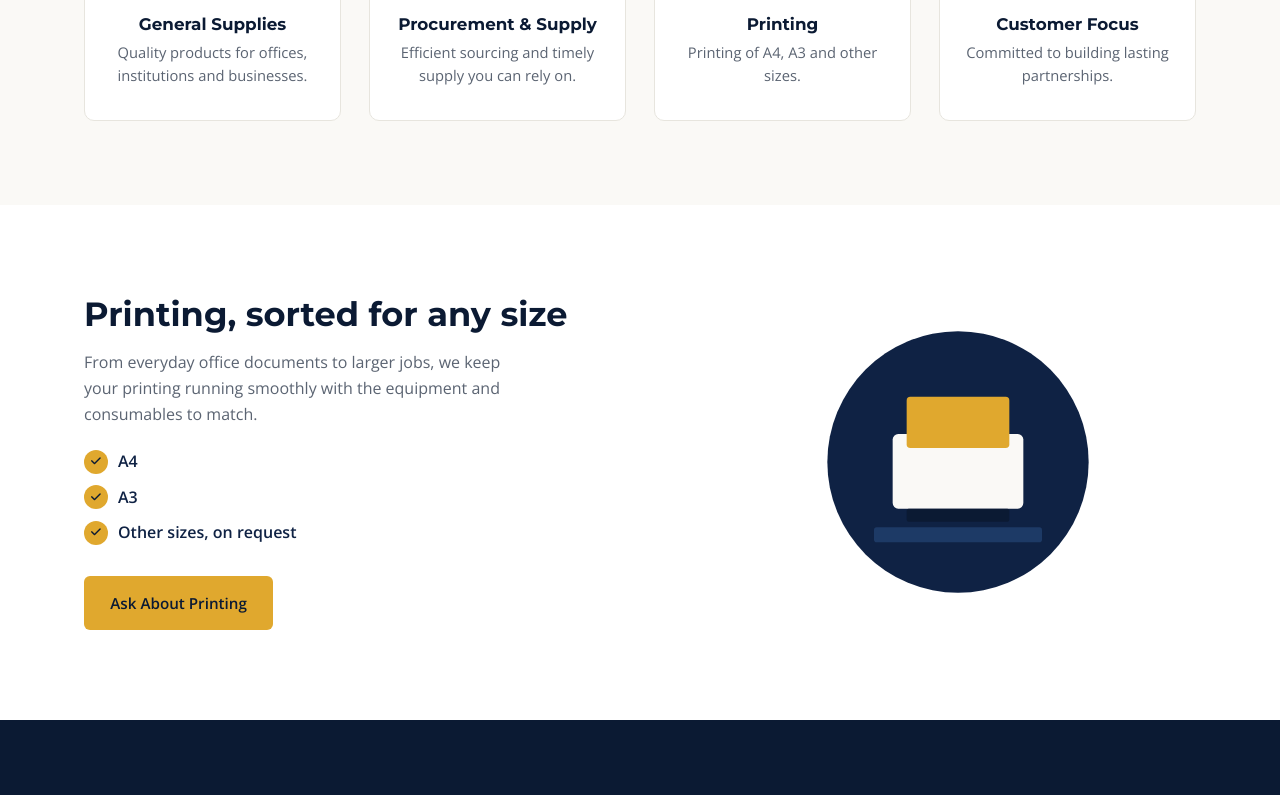
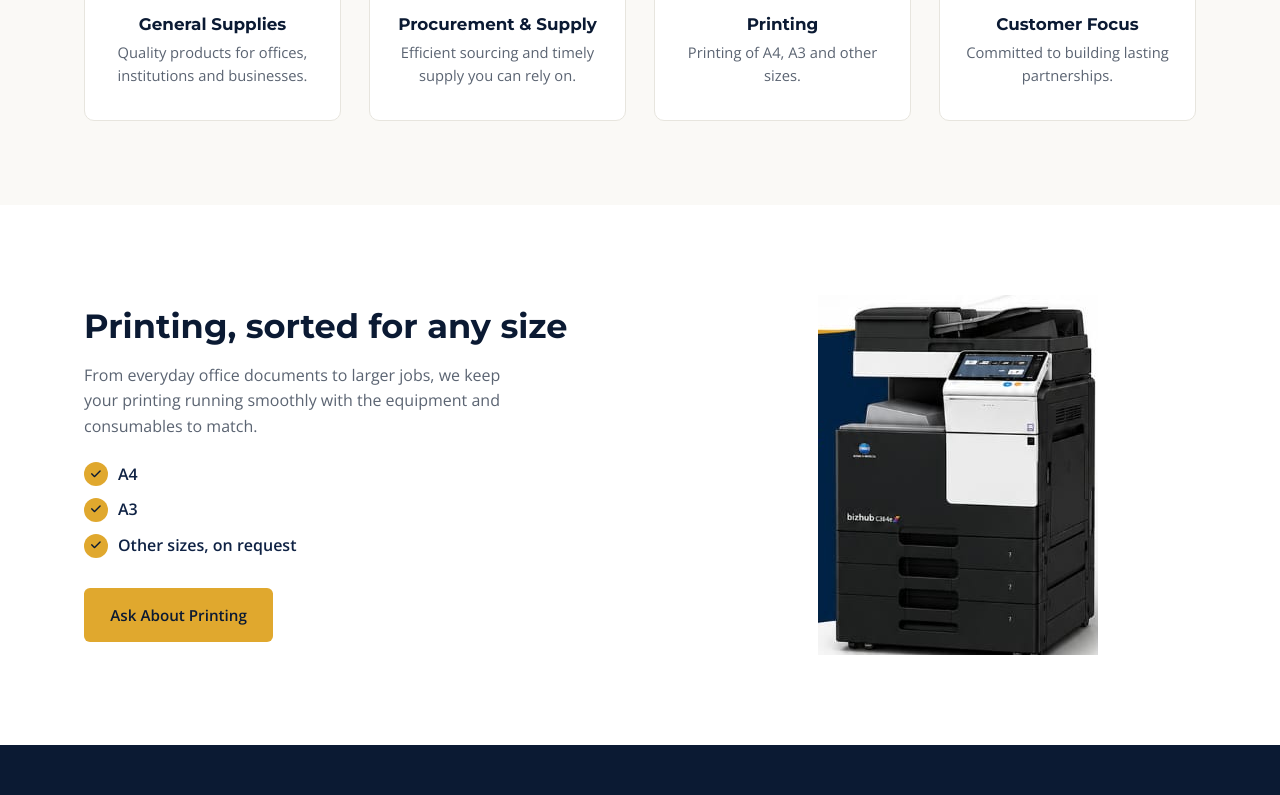
Before and after one commit to JGriffinsoduory/Longchase-Entreprise, a plain HTML site: page index.html in a window 1280 px wide. Shown: the part 1186-1981 px from the top of the page. Drawn offline with nearby package versions, Linux system fonts and the light colour scheme.

Commit message:
Use banner printer in printing section

```diff
--- a/css/style.css
+++ b/css/style.css
@@ -218,7 +218,13 @@ button{ font:inherit; }
   width:24px; height:24px; border-radius:50%; background:var(--gold-500); color:var(--navy-950);
   display:flex; align-items:center; justify-content:center; font-size:.7rem; flex:none;
 }
-.printing-art svg{ max-width:280px; margin-inline:auto; }
+.printing-machine-crop{
+  position:relative; width:280px; height:360px; margin-inline:auto; overflow:hidden;
+  background:var(--white);
+}
+.printing-machine-crop img{
+  position:absolute; width:640px; max-width:none; left:-282px; top:-308px;
+}
 
 /* ---------- why choose us ---------- */
 .why-us{ background:var(--navy-950); padding-block:84px; }
--- a/index.html
+++ b/index.html
@@ -130,13 +130,9 @@
         <a href="#contact" class="btn btn-gold">Ask About Printing</a>
       </div>
       <div class="printing-art" aria-hidden="true">
-        <svg viewBox="0 0 300 300">
-          <circle cx="150" cy="150" r="140" fill="var(--navy-900)"/>
-          <rect x="80" y="120" width="140" height="80" rx="6" fill="var(--cream-50)"/>
-          <rect x="95" y="80" width="110" height="55" rx="4" fill="var(--gold-500)"/>
-          <rect x="95" y="200" width="110" height="14" rx="2" fill="var(--navy-950)"/>
-          <rect x="60" y="220" width="180" height="16" rx="3" fill="var(--navy-700)"/>
-        </svg>
+        <div class="printing-machine-crop">
+          <img src="assets/company-banner.png.jpeg" alt="">
+        </div>
       </div>
     </div>
   </section>
```
